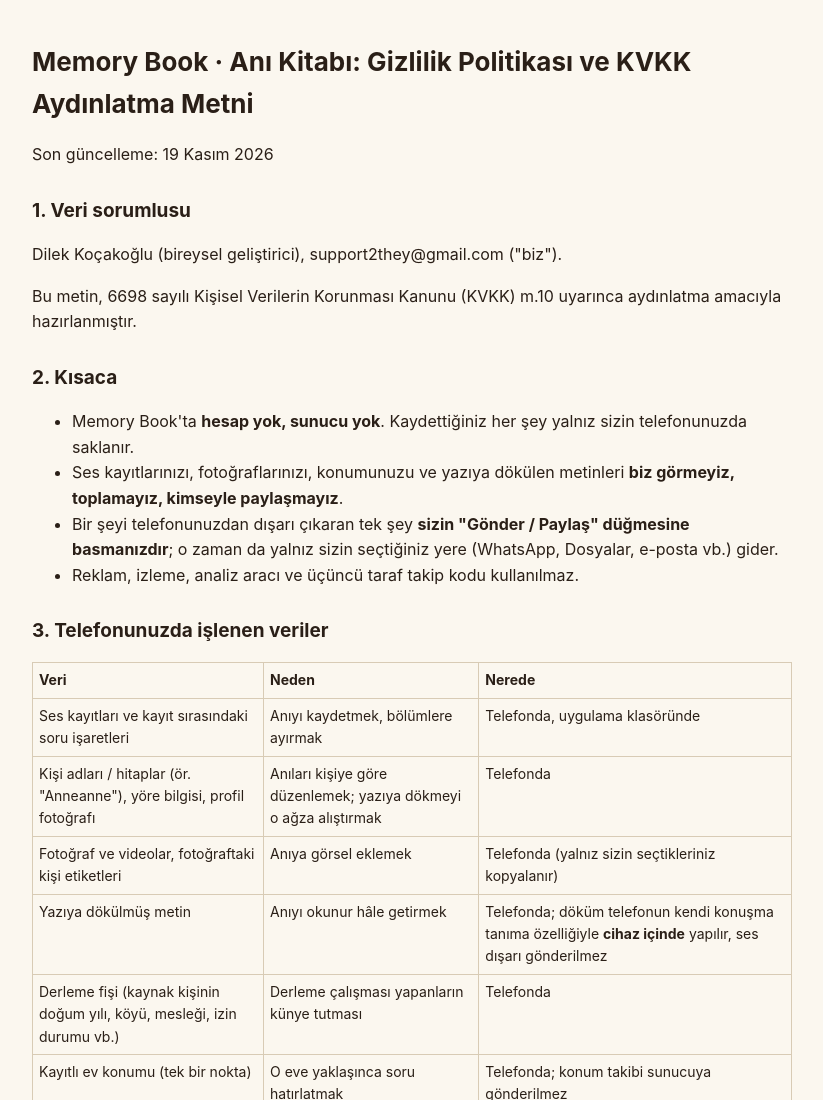
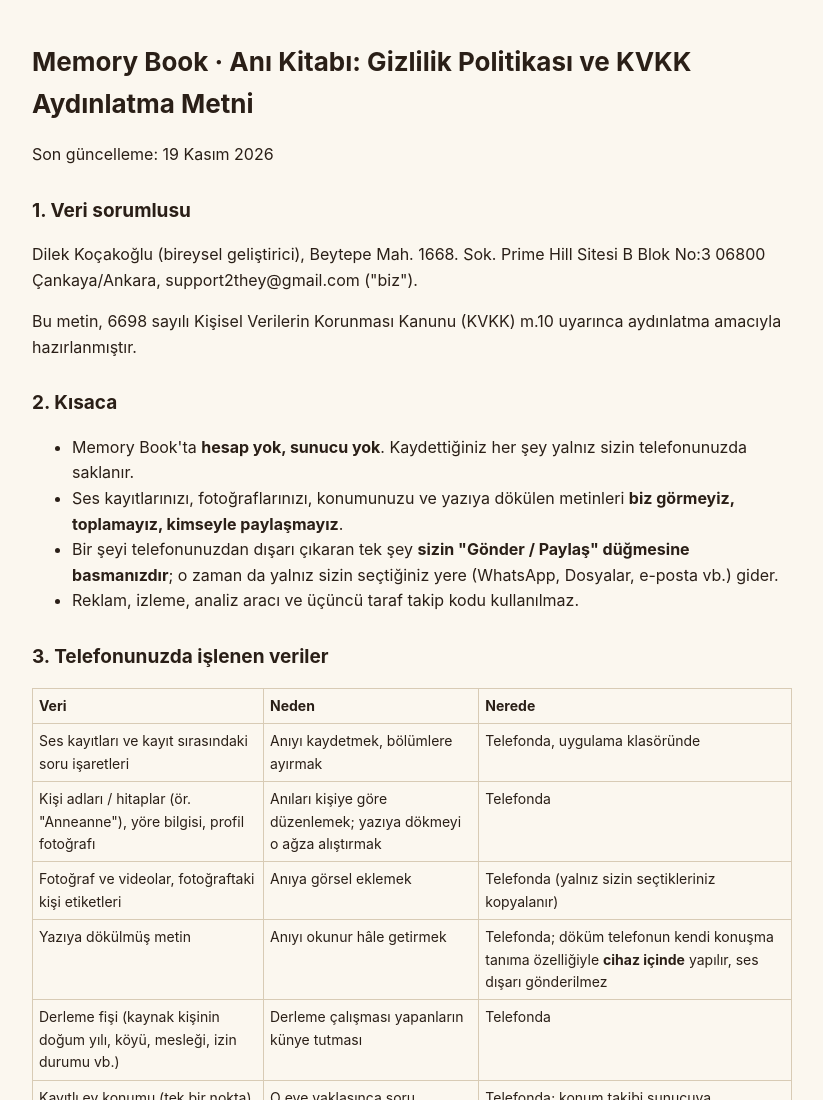
Before and after one commit to appstudiotr/appstudiotr.github.io, a plain HTML site: page memorybook/gizlilik.html in a window 1280 px wide. Shown: the top 1100 px of the page, without its empty margins (228-1051 px from the left). Drawn offline with Linux system fonts and the light colour scheme.

Commit message:
Memory Book gizlilik: yayıncı adresi

```diff
--- a/memorybook/gizlilik.html
+++ b/memorybook/gizlilik.html
@@ -1,7 +1,7 @@
 <!doctype html><html lang="tr"><head><meta charset="utf-8"><meta name="viewport" content="width=device-width,initial-scale=1"><title>Memory Book · Gizlilik Politikası</title><style>body{font-family:-apple-system,system-ui,sans-serif;max-width:760px;margin:0 auto;padding:24px 16px;line-height:1.6;color:#2a1f17;background:#fbf7ef}h1{font-size:26px}h2{font-size:19px;margin-top:28px}table{border-collapse:collapse;width:100%;font-size:14px}td,th{border:1px solid #d8cbb5;padding:6px;text-align:left;vertical-align:top}.uyari{background:#fff3cd;padding:8px;border-radius:6px}</style></head><body><h1>Memory Book · Anı Kitabı: Gizlilik Politikası ve KVKK Aydınlatma Metni</h1>
 <p>Son güncelleme: 19 Kasım 2026</p>
 <h2>1. Veri sorumlusu</h2>
-<p>Dilek Koçakoğlu (bireysel geliştirici), support2they@gmail.com (&quot;biz&quot;).</p>
+<p>Dilek Koçakoğlu (bireysel geliştirici), Beytepe Mah. 1668. Sok. Prime Hill Sitesi B Blok No:3 06800 Çankaya/Ankara, support2they@gmail.com (&quot;biz&quot;).</p>
 <p>Bu metin, 6698 sayılı Kişisel Verilerin Korunması Kanunu (KVKK) m.10 uyarınca aydınlatma amacıyla hazırlanmıştır.</p>
 <h2>2. Kısaca</h2>
 <ul><li>Memory Book&#x27;ta <b>hesap yok, sunucu yok</b>. Kaydettiğiniz her şey yalnız sizin telefonunuzda saklanır.</li>
```
